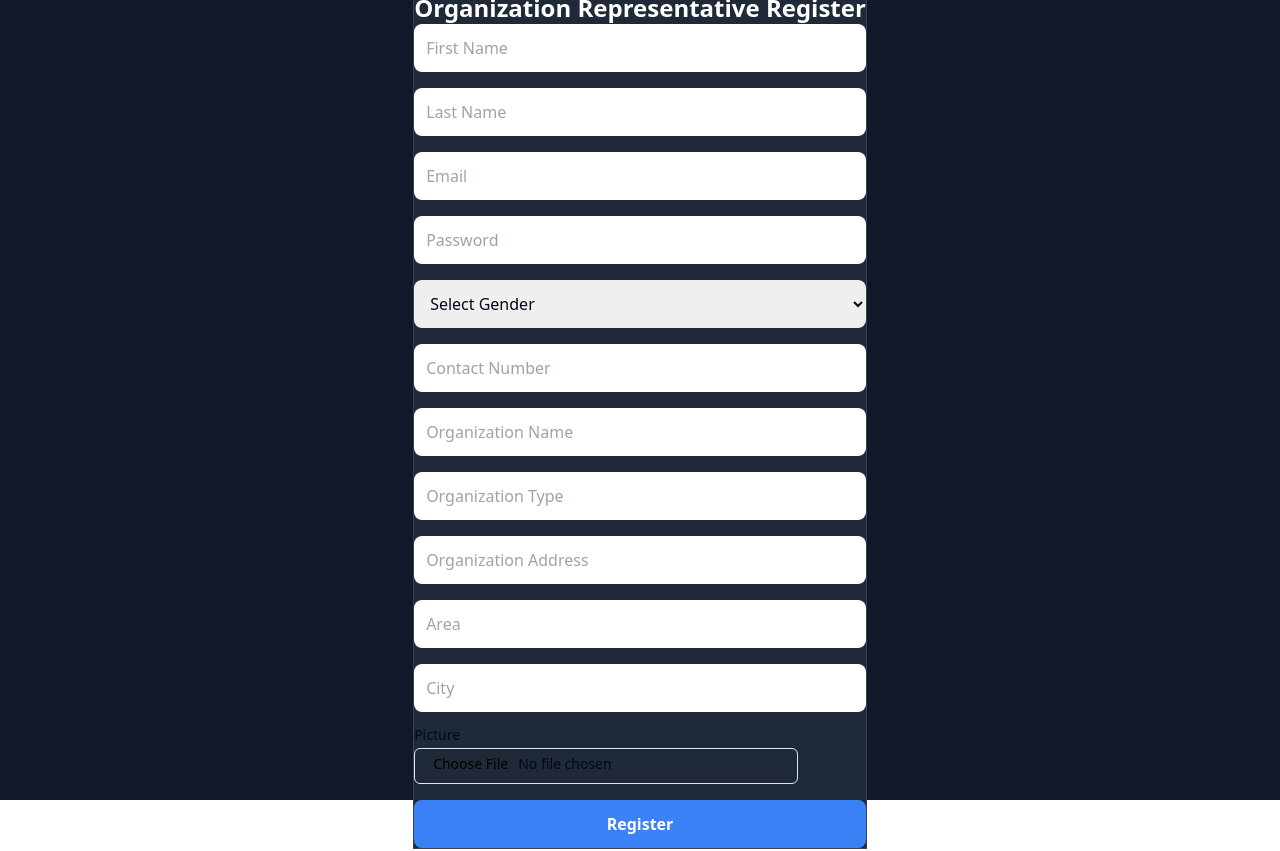
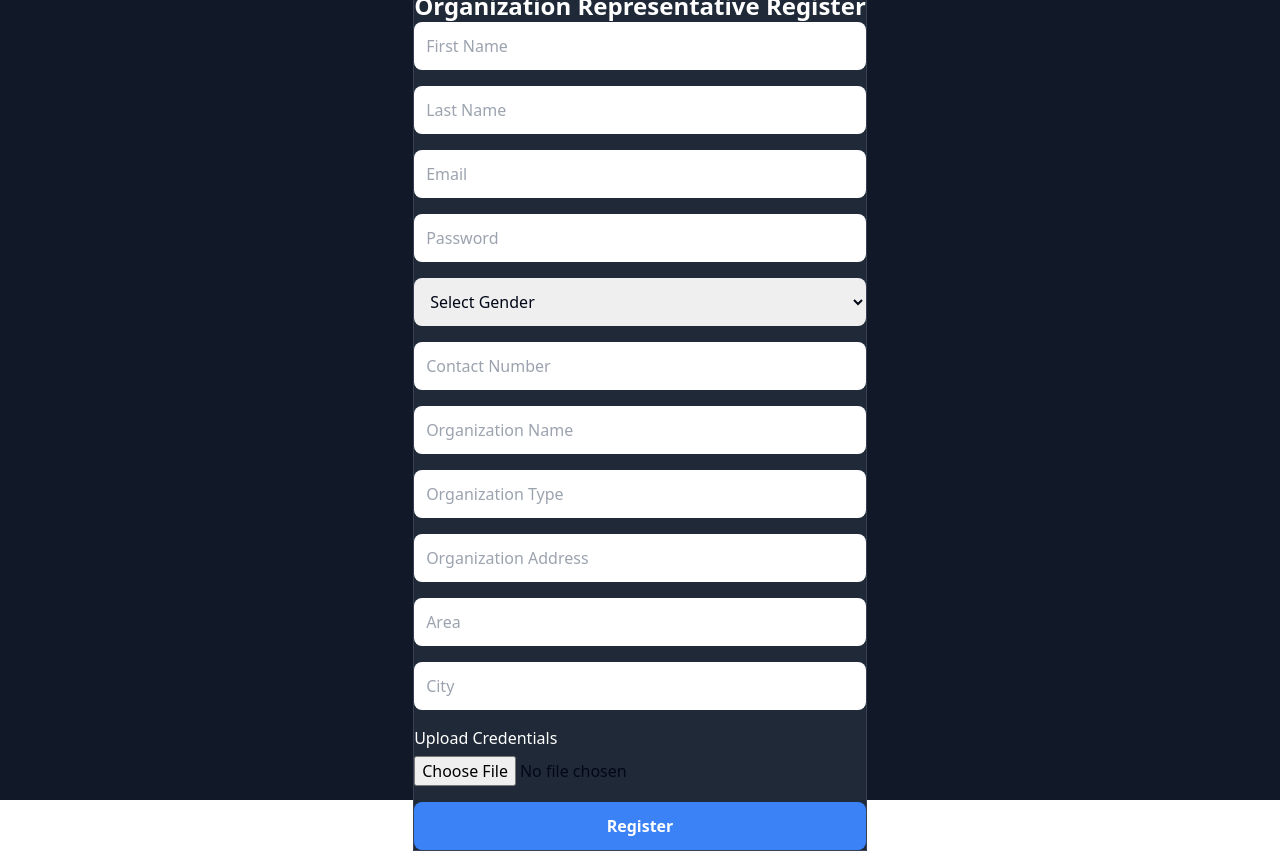
Before and after one commit to DottierDark/TempleSE, a React (Vite) app: page /register in a window 1280 px wide. Both pictures are taken after a click on the button "Organization". Built offline with nearby package versions, Linux system fonts and the light colour scheme.

Commit message:
update Register

```diff
--- a/src/Pages/Register.tsx
+++ b/src/Pages/Register.tsx
@@ -8,7 +8,11 @@ export default function Register() {
 	const [formType, setFormType] = useState<"Donor" | "Organization">("Donor");
 
 	const navigate = useNavigate();
+	const [selectedDonorType, setSelectedDonorType] = useState(''); // Initialize selectedDonorType state
 
+	const handleDonorTypeChange = (event: React.ChangeEvent<HTMLSelectElement>) => {
+    setSelectedDonorType(event.target.value); // Update state based on selected value
+};
 	useEffect(() => {
 		const id = localStorage.getItem("user");
 		const type = localStorage.getItem("type");
@@ -40,7 +44,7 @@ export default function Register() {
 					</button>
 				</div>
 				{formType === "Donor" ? (
-					<div>
+					<div className="flex-col items-center justify-center">
 						<h1 className="text-white text-2xl font-bold text-center">Donor Register</h1>
 						<form className="flex flex-col space-y-4">
 							<input
@@ -69,7 +73,11 @@ export default function Register() {
 								<option value="female">Female</option>
 								<option value="other">Other</option>
 							</select>
-						    <select className="rounded-lg p-3">
+						    <select
+								className="rounded-lg p-3"
+								id="donorType"
+								onChange={handleDonorTypeChange}
+								>
 								  <option value="" disabled selected>Donor Type</option>
 								<option value="regular">Regular</option>
 								<option value="teacher">Teacher</option>
@@ -95,14 +103,22 @@ export default function Register() {
 								placeholder="City"
 								className="rounded-lg p-3"
 							/>
+							<div  className={`grid w-full max-w-sm items-center gap-1.5 ${
+								selectedDonorType === "teacher" || selectedDonorType === "doctor"
+								? ""
+								: "hidden" // Hide the container if not teacher or doctor
+							}`}>
+							<label htmlFor="file" className="text-white">Upload Credentials</label>
+							<input id="file" type="file" />
+							</div>
 							<button className="rounded-lg bg-blue-500 p-3 font-bold text-white">
 								Register
 							</button>
 						</form>
 					</div>
 				) : (
-					<div>
-						<h1 className="text-white text-2xl font-bold text-center">
+					<div className="items-center justify-center">
+						<h1 className="flex-col text-white text-2xl font-bold text-center">
 							Organization Representative Register
 						</h1>
 						<form className="flex flex-col space-y-4">
@@ -161,9 +177,9 @@ export default function Register() {
 								className="rounded-lg p-3"
 							/>
 							<div className="grid w-full max-w-sm items-center gap-1.5">
-      <Label htmlFor="picture">Picture</Label>
-      <Input id="picture" type="file" />
-    </div>
+								<label htmlFor="file" className="text-white">Upload Credentials</label>
+								<input id="file" type="file" />
+							</div>
 							<button className="rounded-lg bg-blue-500 p-3 font-bold text-white">
 								Register
 							</button>
```
